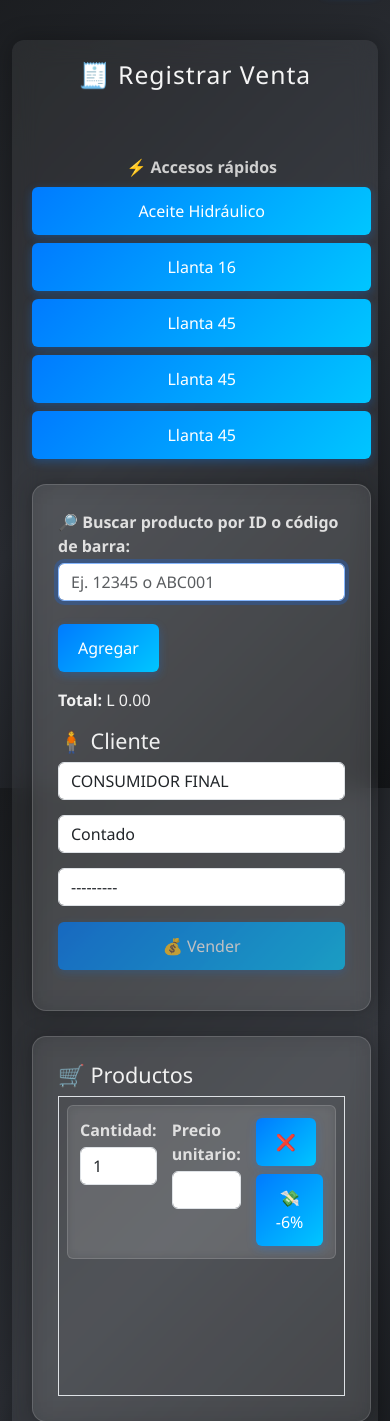
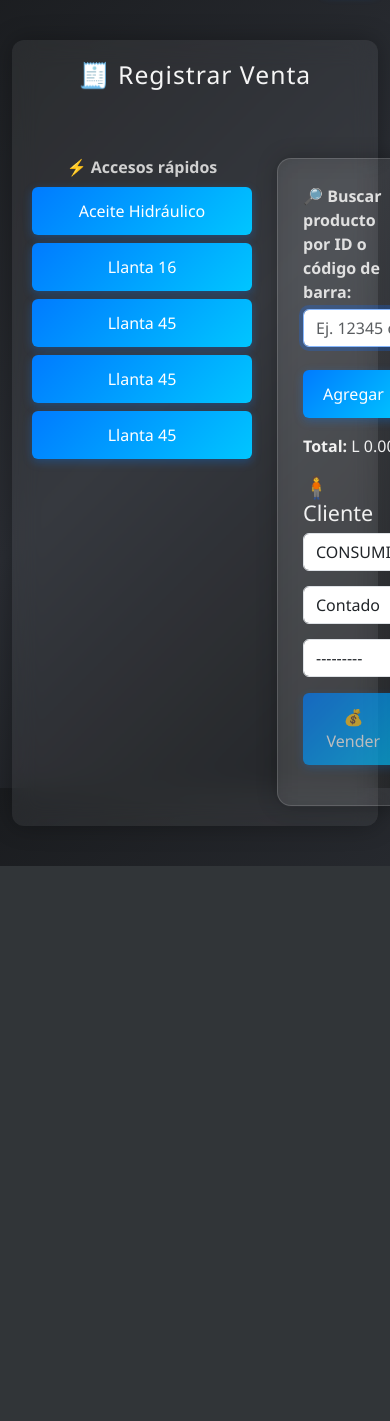
Before and after one commit to wiliancabel-creator/sistema_facturacion, a Django app: page /crear-venta/ in a window 390 px wide; the page is wider, and only the part inside the window is pictured. Shown: the part 56-1477 px from the top of that part. After the commit the page ends 922 px from the top of that part, so only its background shows below. Run offline with Django 5.2, Linux system fonts and the light colour scheme; a user stored in the database is signed in; data comes from the database, SQL or seed files in the repository.

Commit message:
error de un asola columna

```diff
--- a/static/css/estilo_base.css
+++ b/static/css/estilo_base.css
@@ -149,12 +149,7 @@
   background-color: rgba(255, 255, 255, 0.12);
 }
 
-/* Responsive */
-@media (max-width: 992px) {
-  .venta-layout {
-    grid-template-columns: 1fr;
-  }
-}
+
 
 /* === Tema oscuro (por defecto) === */
 body {
```
